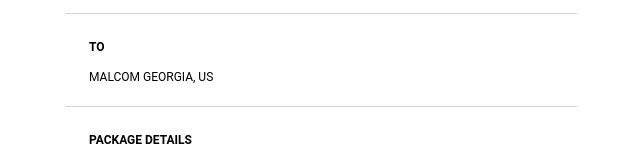
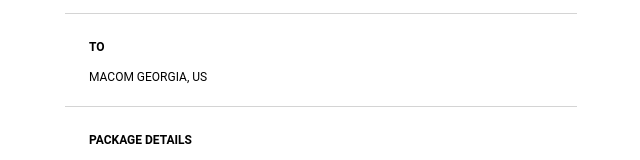
Before and after one commit to Nicknail189/fedex, a plain HTML site: page index.html in a window 1280 px wide. Shown: the part 333-493 px from the top of the page, 319-959 px from the left. Drawn offline with nearby package versions, Linux system fonts and the light colour scheme.

Commit message:
Update index.html

```diff
--- a/index.html
+++ b/index.html
@@ -59,7 +59,7 @@
 
             <div style="border-bottom: solid rgba(128, 128, 128, 0.338) 0.5px; text-align: start; padding: 10px 24px;">
                 <h4>TO</h4>
-                <p>MALCOM GEORGIA, US</p>
+                <p>MACOM GEORGIA, US</p>
             </div>
 
             <div style="border-bottom: solid rgba(128, 128, 128, 0.338) 0.5px; text-align: start; padding: 10px 24px;">
```
